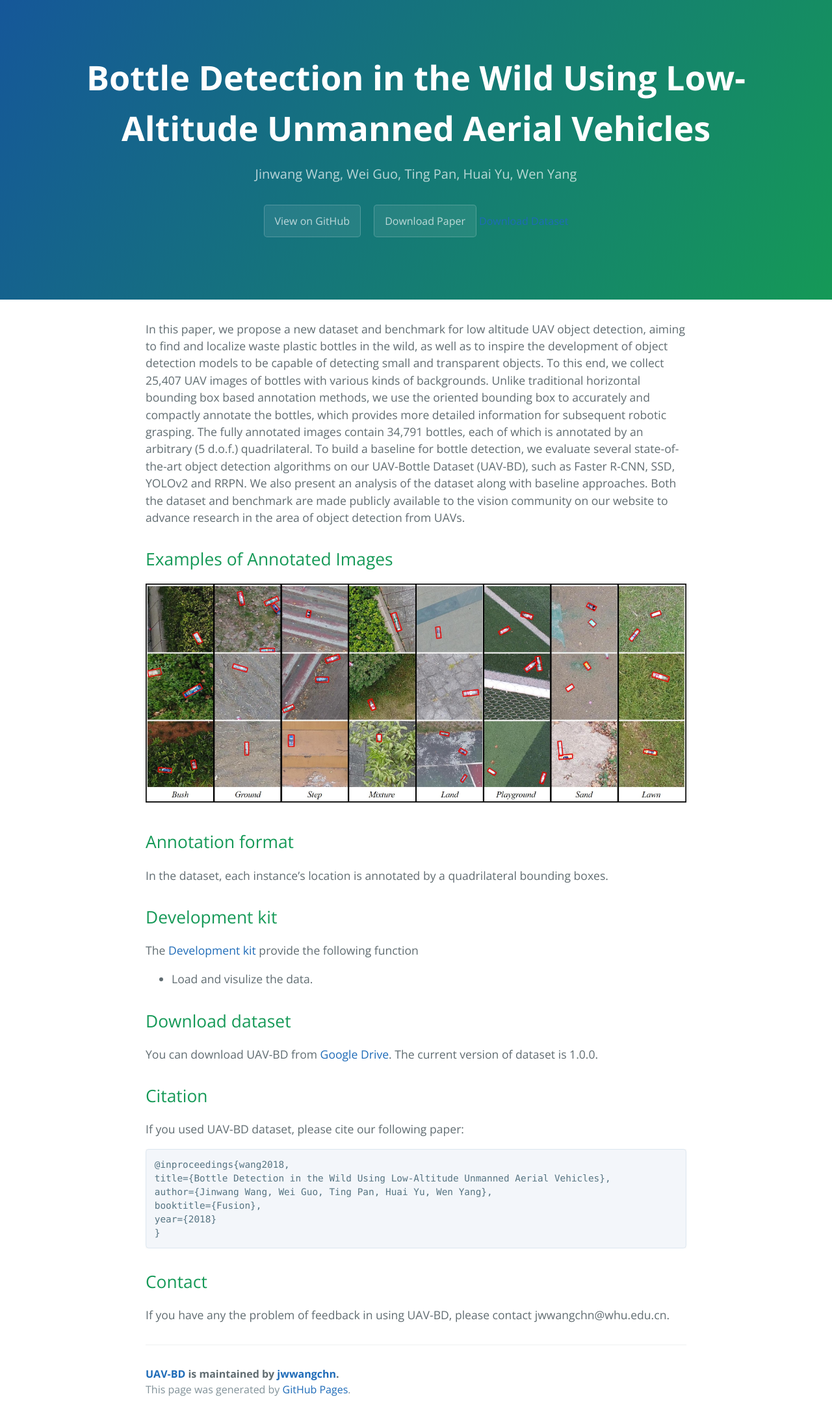
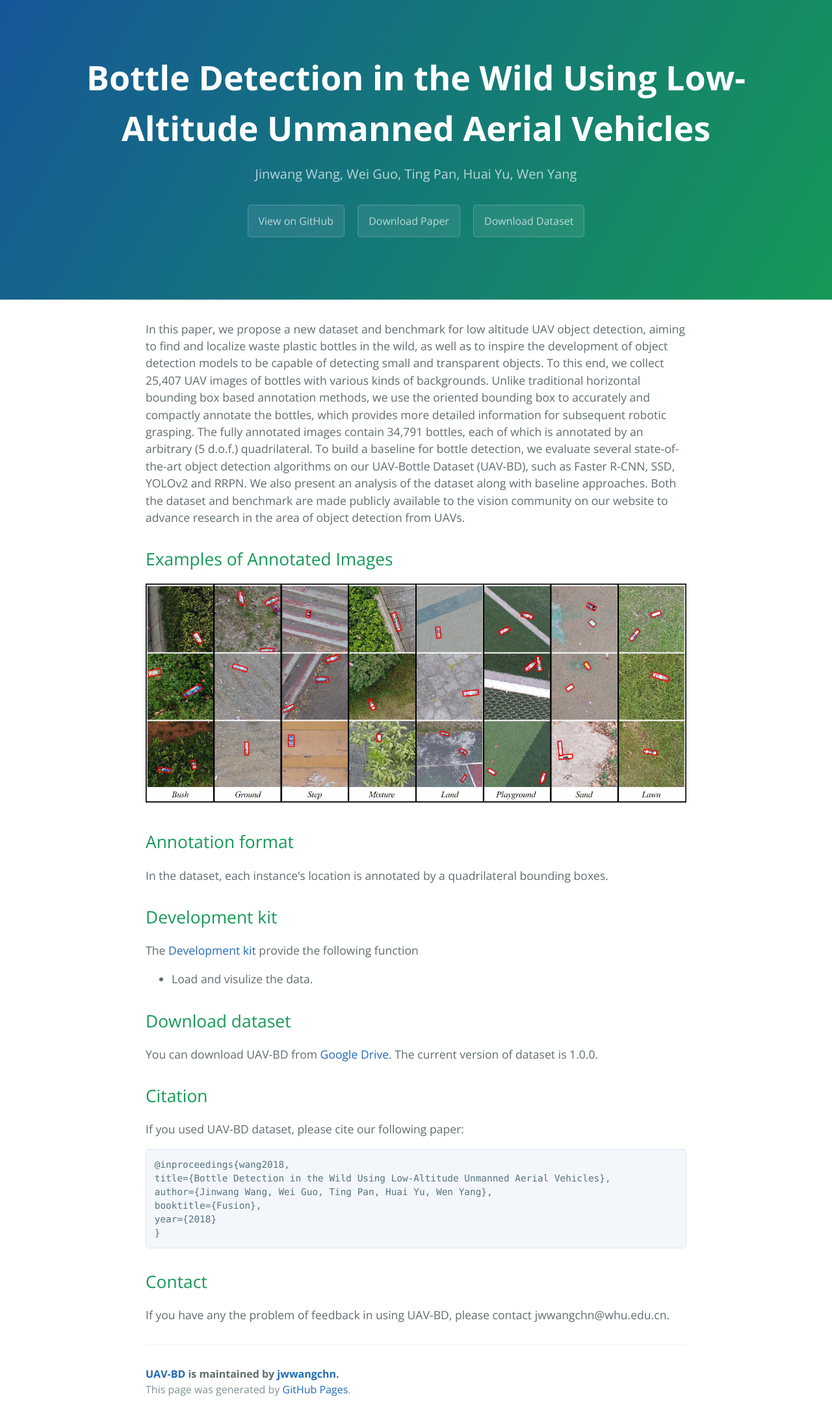
Before and after one commit to jwwangchn/UAV-BD, a Jekyll site: the page built from docs/index.md, in a window 1280 px wide. Shown: the whole page at 65% size. Built offline with Jekyll 4.4.1, drawn with Linux system fonts in a browser that asks for light colours; our own code applies the rules of GitHub Pages for plain Markdown files.

Commit message:
update url

```diff
--- a/docs/_layouts/default.html
+++ b/docs/_layouts/default.html
@@ -15,8 +15,8 @@
     {% if site.github.is_project_page %}
     <a href="{{ site.github.repository_url }}" class="btn">View on GitHub</a>
     {% endif %} {% if site.show_downloads %}
-    <a href="https://drive.google.com/open?id=1IYUyZl0vNXY-WdTJNwZ-Iz9hCzB-2vDq" class="btn">Download Paper</a>
-    <a href="https://drive.google.com/file/d/1igEslsOFxj5YF0qiAr5eRbp7c6-YICxE/view?usp=sharing">Download Dataset</a>
+    <a href="https://ieeexplore.ieee.org/document/8455565" class="btn">Download Paper</a>
+    <a href="https://drive.google.com/file/d/1igEslsOFxj5YF0qiAr5eRbp7c6-YICxE/view" class="btn">Download Dataset</a>
     {% endif %}
   </section>
 
```
